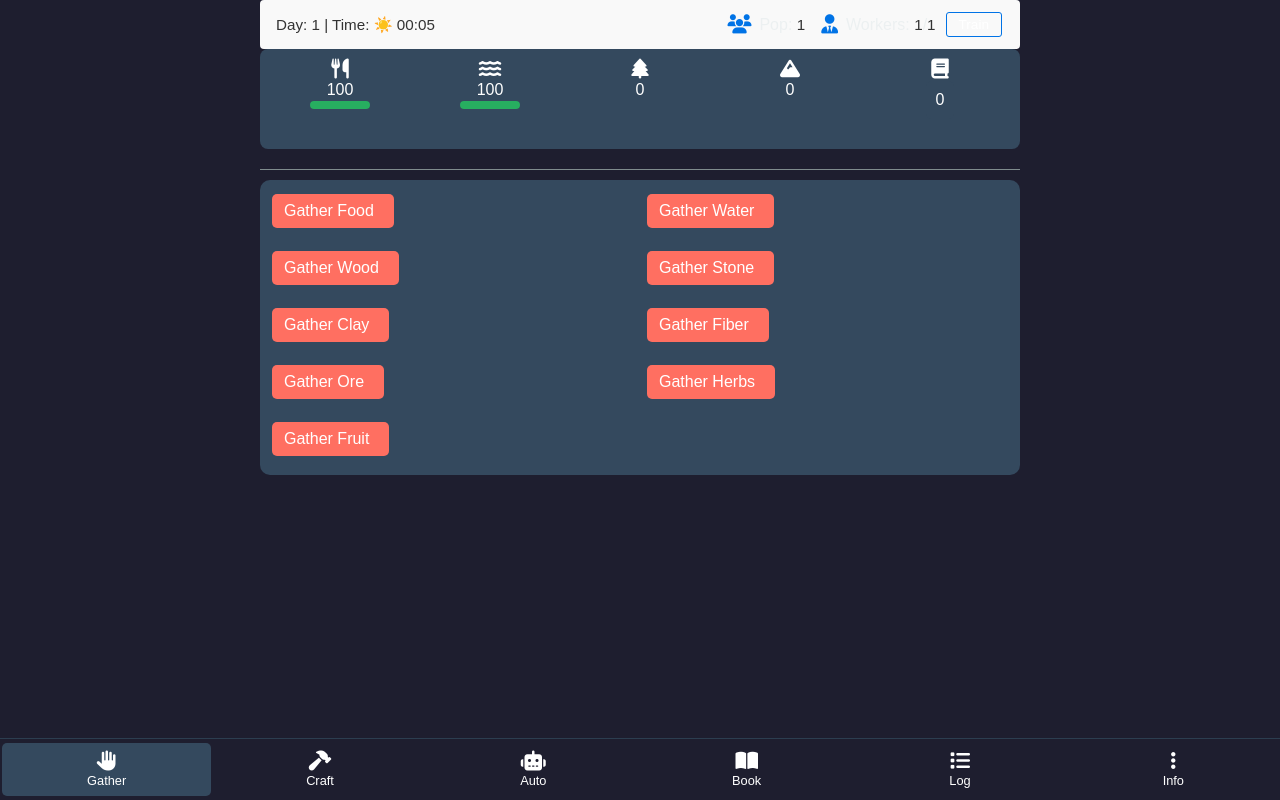
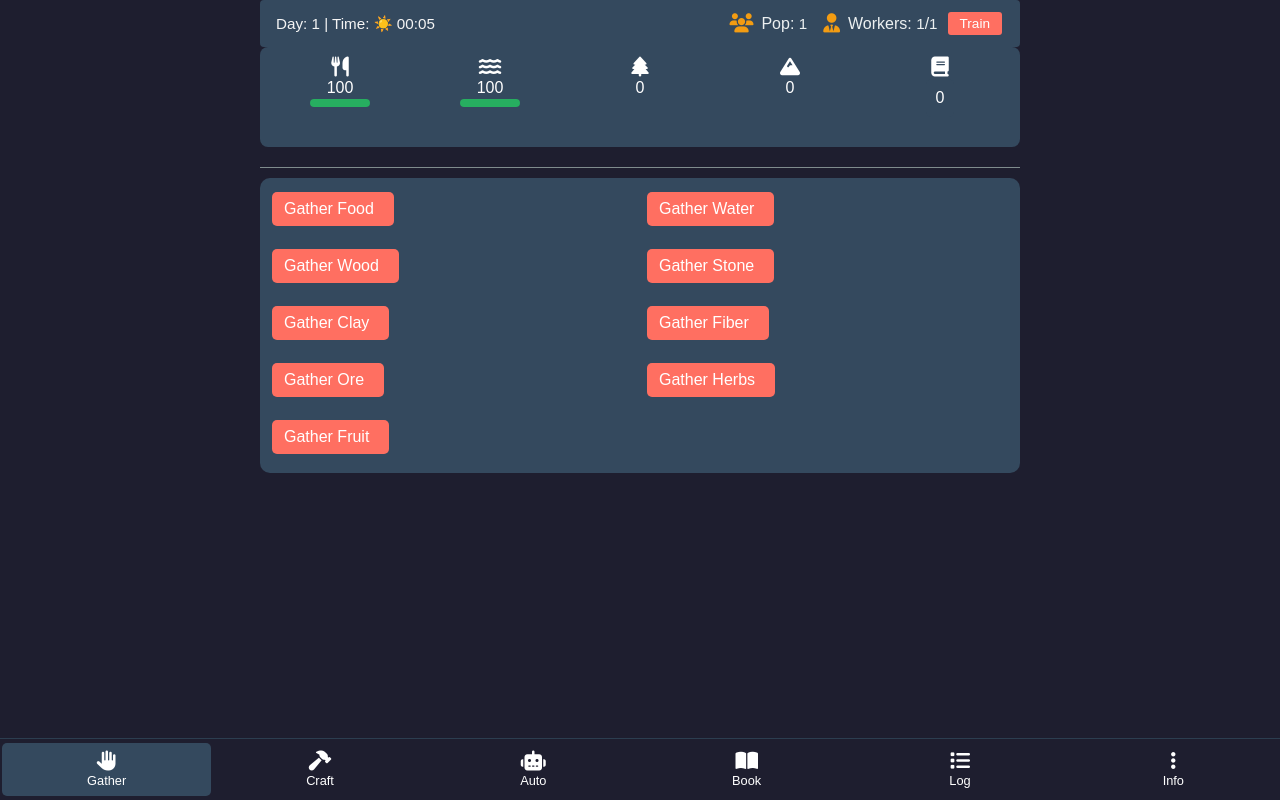
Before and after one commit to kingpinzs/afk-post-apocalyptic, a website with bundled scripts: page index.html in a window 1280 px wide. Built offline with nearby package versions, Linux system fonts and the light colour scheme.

Commit message:
Update styles.css

```diff
--- a/styles.css
+++ b/styles.css
@@ -473,7 +473,6 @@ progress::-moz-progress-bar {
   justify-content: space-between;
   gap: 1rem;
   padding: 0.5rem 1rem;
-  background-color: #f9f9f9;
   border-radius: 4px;
 }
 
@@ -501,27 +500,23 @@ progress::-moz-progress-bar {
 #day-night-cycle span {
   font-family: Arial, sans-serif;
   font-size: 0.95rem;
-  color: #333;
 }
 
 .population-info i {
   font-size: 1.2rem;
-  color: #0073e6;
 }
 
 #train-worker-btn {
   padding: 0.25rem 0.75rem;
   font-size: 0.85rem;
-  border: 1px solid #0073e6;
+
   border-radius: 3px;
-  background: transparent;
+
   cursor: pointer;
-  transition: background-color 150ms ease-in-out;
+
 }
 
-#train-worker-btn:hover {
-  background-color: rgba(0, 115, 230, 0.1);
-}
+
 
 
 @media (max-width: 600px) {
```
